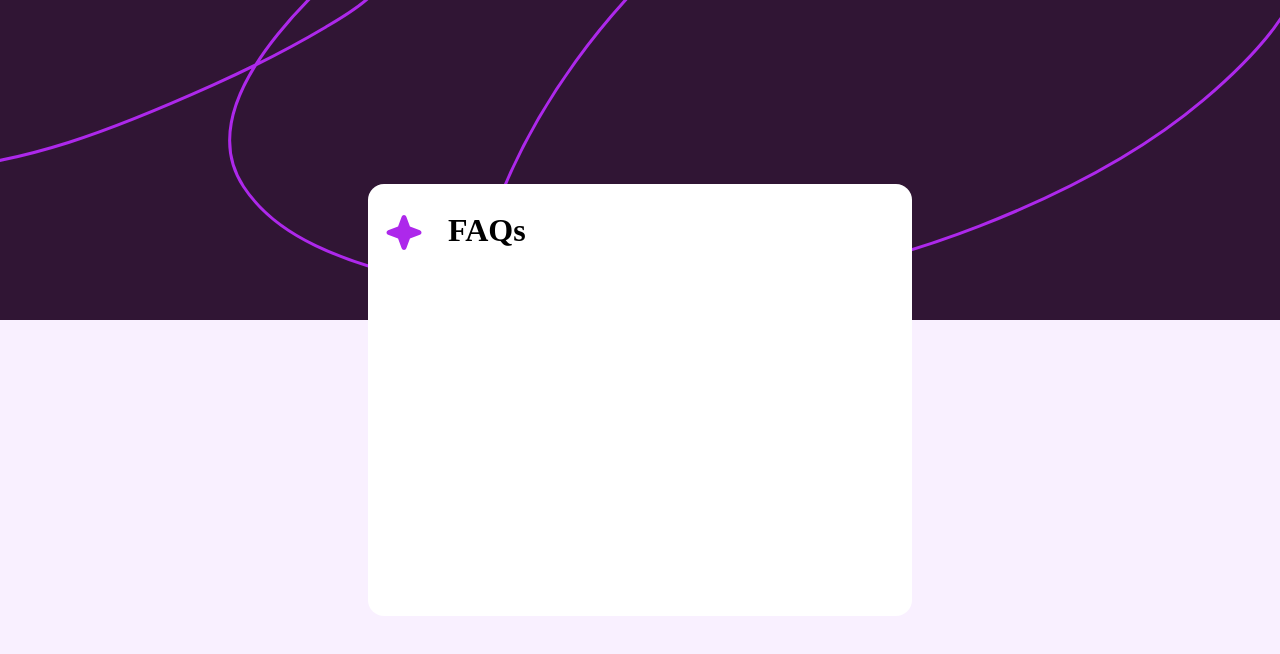
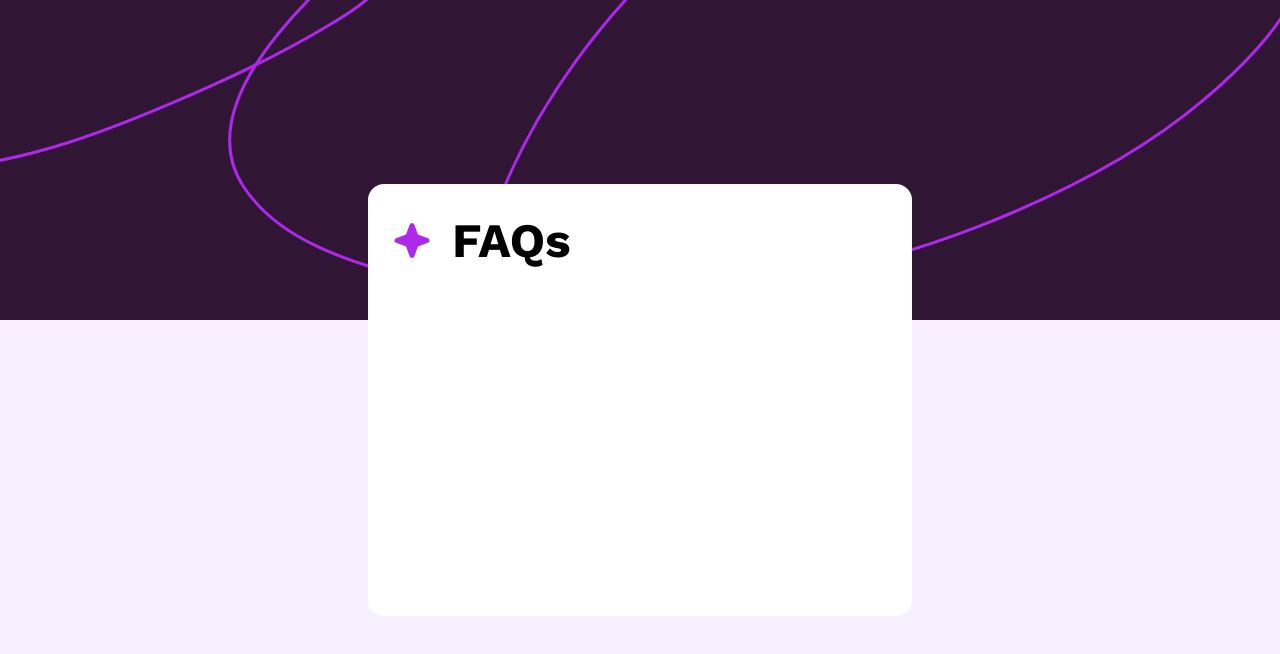
Before and after one commit to moreshwarnabar/faq-accordion-main, a plain HTML site: page index.html in a window 1280 px wide. Shown: the top 654 px of the page. Drawn offline with nearby package versions, Linux system fonts and the light colour scheme.

Commit message:
updated font size and centered title contents

```diff
--- a/styles.css
+++ b/styles.css
@@ -1,9 +1,11 @@
 * {
   margin: 0;
+  font-family: "Work Sans";
 }
 
 h1 {
-  margin-left: 24px;
+  margin-left: 20px;
+  font-size: 48px;
 }
 
 .container {
@@ -26,8 +28,9 @@ h1 {
 }
 
 .title {
-  padding: 12px 0;
+  padding: 12px 8px;
   display: flex;
+  align-items: center;
 }
 
 .attribution {
```
